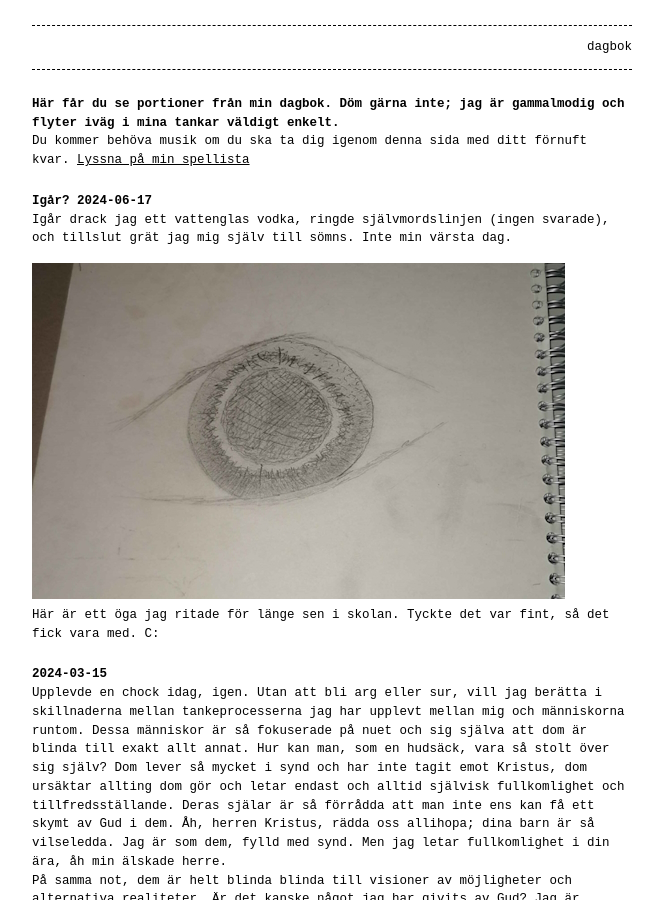
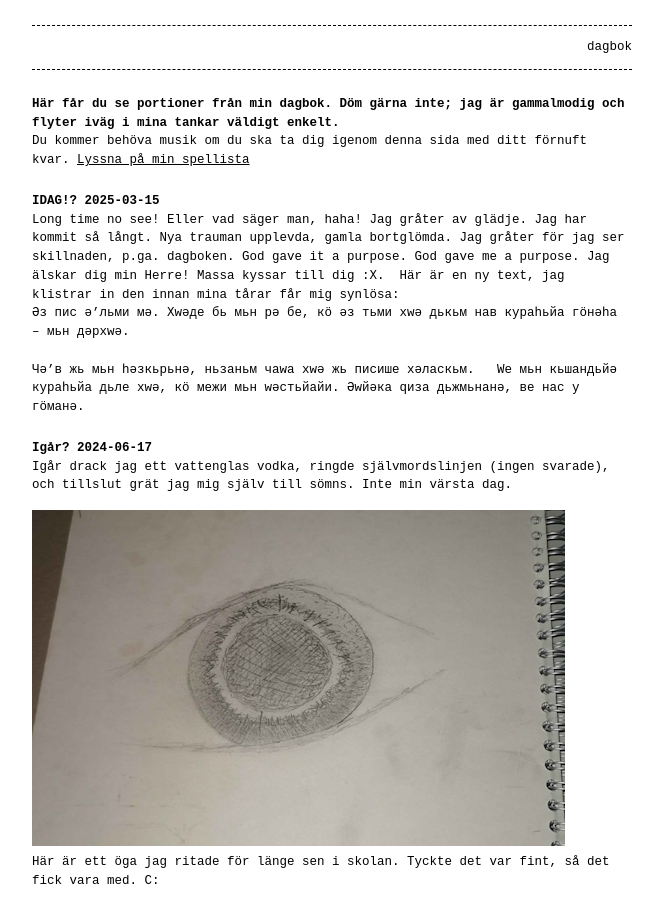
Before and after one commit to ronim-efrin/kitab, a Jekyll site: the page built from index.md, in a window 1280 px wide and 900 px high. Shown: the whole window, without its empty margins (308-971 px from the left). Built offline with Jekyll 4.4.1, drawn with Linux system fonts in a browser that asks for light colours.

Commit message:
Update index.md

```diff
--- a/index.md
+++ b/index.md
@@ -5,6 +5,11 @@ permalink: /
 ---
 # Här får du se portioner från min dagbok. Döm gärna inte; jag är gammalmodig och flyter iväg i mina tankar väldigt enkelt.
 Du kommer behöva musik om du ska ta dig igenom denna sida med ditt förnuft kvar. [Lyssna på min spellista](https://music.youtube.com/playlist?list=PLS-abqU6QBvgYYGYxbqw-UFybw5b818G0)
+
+## IDAG!? 2025-03-15
+Long time no see! Eller vad säger man, haha! Jag gråter av glädje. Jag har kommit så långt. Nya trauman upplevda, gamla bortglömda. Jag gråter för jag ser skillnaden, p.ga. dagboken. God gave it a purpose. God gave me a purpose. Jag älskar dig min Herre! Massa kyssar till dig :X.  Här är en ny text, jag klistrar in den innan mina tårar får mig synlösa:
+Әз пис ә’льми мә. Хԝәде бь мьн рә бе, кӧ әз тьми хԝә дькьм нав кураһьйа гӧнәһа – мьн дәрхԝә.
+Чә'в жь мьн һәзкьрьнә, ньзаньм чаԝа хԝә жь писише хәласкьм.   Ԝе мьн кьшандьйә кураһьйа дьле хԝә, кӧ межи мьн ԝәстьйайи. Әԝйәка ԛиза дьжмьнанә, ве нас у гӧманә.
 
 ## Igår? 2024-06-17
 
```
